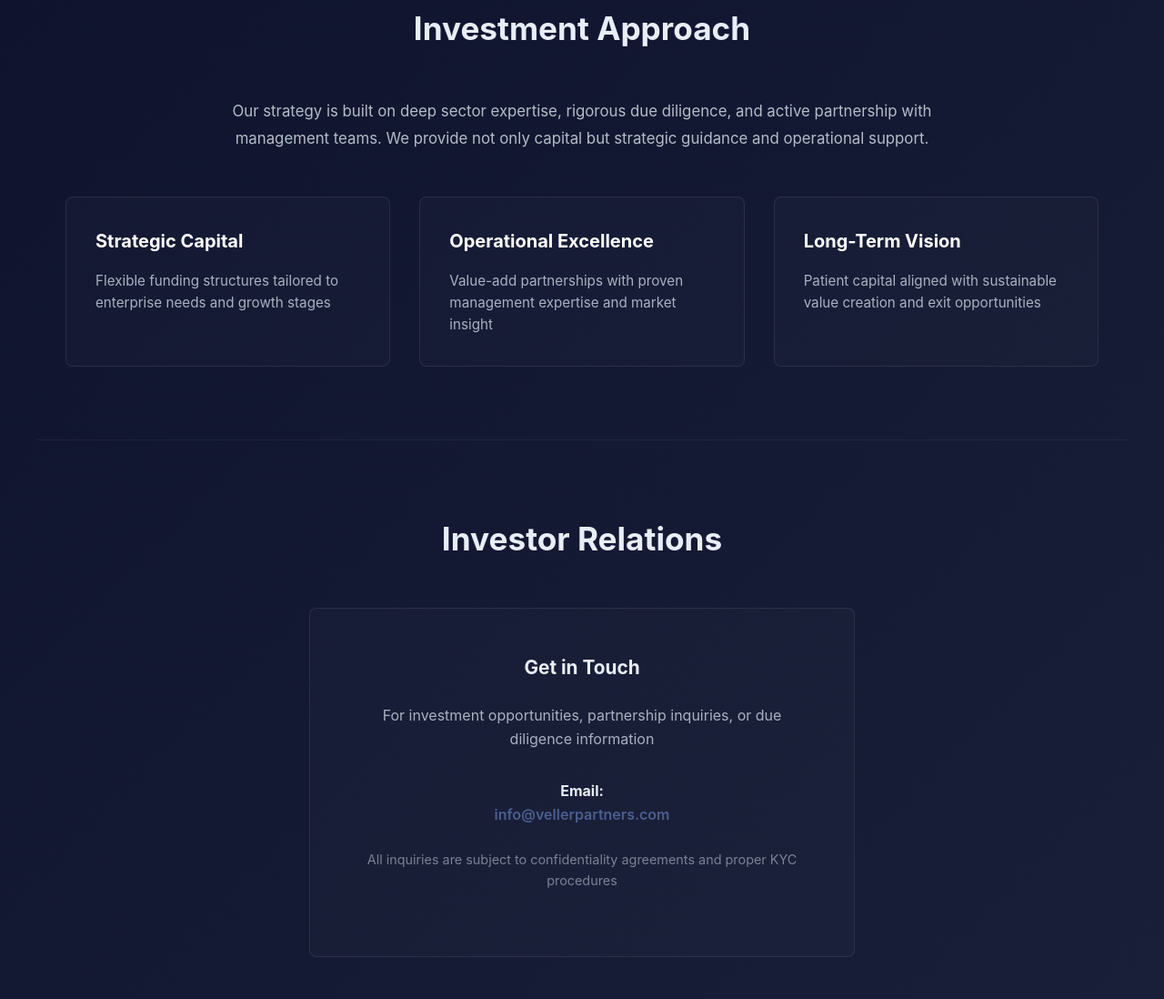
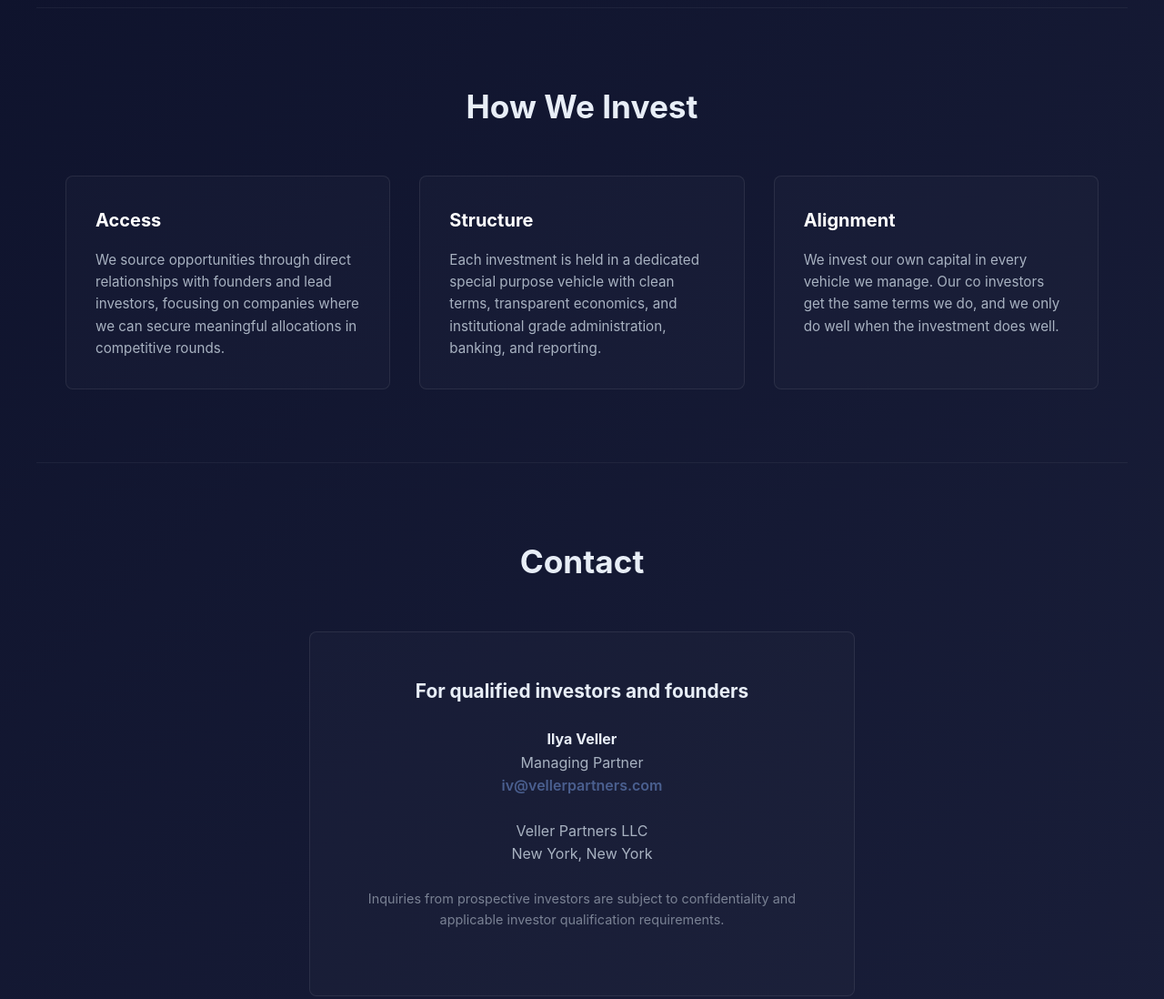
Before and after one commit to iveller/astro-blog-starter-template, an Astro site: page / in a window 1280 px wide. Shown: the part 1266-2364 px from the top of the page at 91% size. Built offline with nearby package versions, Linux system fonts and the light colour scheme; Astro itself is replaced by a stand-in of ours.

Commit message:
Revise content for Veller Partners LLC website
Updated the title and various sections to reflect the firm's focus as a private investment firm. Revised content for clarity and alignment with the firm's mission.

```diff
--- a/src/pages/index.astro
+++ b/src/pages/index.astro
@@ -3,7 +3,7 @@
 <head>
     <meta charset="UTF-8">
     <meta name="viewport" content="width=device-width, initial-scale=1.0">
-    <title>Veller Partners LLC | Institutional Capital & Investment Solutions</title>
+    <title>Veller Partners LLC | Private Investment Firm</title>
     <link rel="icon" href="/favicon.ico" sizes="any">
     <link rel="icon" type="image/svg+xml" href="/favicon.svg">
     <link rel="icon" type="image/png" sizes="32x32" href="/favicon-32.png">
@@ -247,49 +247,49 @@
     </header>
     <section class="hero">
         <img class="hero-logo" src="/logo-full.svg" alt="Veller Partners LLC cube logo">
-        <h1>Institutional Capital Solutions</h1>
-        <p>Strategic partnerships deploying significant capital to support transformative enterprises and emerging technologies</p>
-        <a href="#contact" class="cta-button">Investor Relations</a>
+        <h1>Veller Partners</h1>
+        <p>A private investment firm partnering with founders building category defining companies in AI and frontier technology.</p>
+        <a href="#contact" class="cta-button">Get in Touch</a>
     </section>
     <section class="section" id="about">
-        <h2>About Veller Partners LLC</h2>
+        <h2>About the Firm</h2>
         <div class="section-content">
-            <p>Veller Partners LLC is a registered investment partnership focused on direct capital deployment and strategic partnerships with high-potential ventures in transformative sectors. We leverage institutional expertise to identify, evaluate, and support companies at critical inflection points.</p>
-            <p style="margin-top: 2rem; color: #7a8294; font-size: 0.95rem;">Founded 2026 | Registered Investment Partnership</p>
+            <p>Veller Partners LLC is a private investment firm that structures and manages special purpose vehicles for direct investments in high growth technology companies. We work in close partnership with the founders we back and with the co investors who join us, and we take a concentrated approach: a small number of positions, entered with conviction, held with patience.</p>
+            <p>The firm was founded by Ilya Veller, a finance professional with a background in investment management and corporate finance. We invest alongside established venture investors and maintain long term relationships with the management teams of our portfolio companies.</p>
         </div>
     </section>
     <section class="section" id="approach">
-        <h2>Investment Approach</h2>
-        <div class="section-content">
-            <p>Our strategy is built on deep sector expertise, rigorous due diligence, and active partnership with management teams. We provide not only capital but strategic guidance and operational support.</p>
-        </div>
+        <h2>How We Invest</h2>
         <div class="pillars">
             <div class="pillar">
-                <h3>Strategic Capital</h3>
-                <p>Flexible funding structures tailored to enterprise needs and growth stages</p>
+                <h3>Access</h3>
+                <p>We source opportunities through direct relationships with founders and lead investors, focusing on companies where we can secure meaningful allocations in competitive rounds.</p>
             </div>
             <div class="pillar">
-                <h3>Operational Excellence</h3>
-                <p>Value-add partnerships with proven management expertise and market insight</p>
+                <h3>Structure</h3>
+                <p>Each investment is held in a dedicated special purpose vehicle with clean terms, transparent economics, and institutional grade administration, banking, and reporting.</p>
             </div>
             <div class="pillar">
-                <h3>Long-Term Vision</h3>
-                <p>Patient capital aligned with sustainable value creation and exit opportunities</p>
+                <h3>Alignment</h3>
+                <p>We invest our own capital in every vehicle we manage. Our co investors get the same terms we do, and we only do well when the investment does well.</p>
             </div>
         </div>
     </section>
     <section class="section" id="contact">
-        <h2>Investor Relations</h2>
+        <h2>Contact</h2>
         <div class="contact-section">
-            <h3>Get in Touch</h3>
-            <p style="color: #a8b2c1; margin-bottom: 2rem;">For investment opportunities, partnership inquiries, or due diligence information</p>
+            <h3>For qualified investors and founders</h3>
             <div class="contact-info">
-                <p><strong>Email:</strong></p>
-                <a href="mailto:info@vellerpartners.com">info@vellerpartners.com</a>
+                <p><strong>Ilya Veller</strong></p>
+                <p style="color: #a8b2c1;">Managing Partner</p>
+                <a href="mailto:iv@vellerpartners.com">iv@vellerpartners.com</a>
+            </div>
+            <div class="contact-info">
+                <p style="color: #a8b2c1;">Veller Partners LLC<br>New York, New York</p>
             </div>
             <div class="contact-info">
                 <p style="margin-top: 1.5rem; color: #7a8294; font-size: 0.9rem;">
-                    All inquiries are subject to confidentiality agreements and proper KYC procedures
+                    Inquiries from prospective investors are subject to confidentiality and applicable investor qualification requirements.
                 </p>
             </div>
         </div>
@@ -302,6 +302,9 @@
                 <a href="#contact">Contact</a>
             </div>
             <p>&copy; 2026 Veller Partners LLC. All rights reserved.</p>
+            <p style="margin-top: 1rem; font-size: 0.8rem; max-width: 700px; margin-left: auto; margin-right: auto;">
+                Veller Partners LLC is a private investment firm. Nothing on this website constitutes an offer to sell, or a solicitation of an offer to buy, any security. Any such offer will be made only through definitive offering documents provided to qualified investors.
+            </p>
         </div>
     </footer>
 </body>
```
